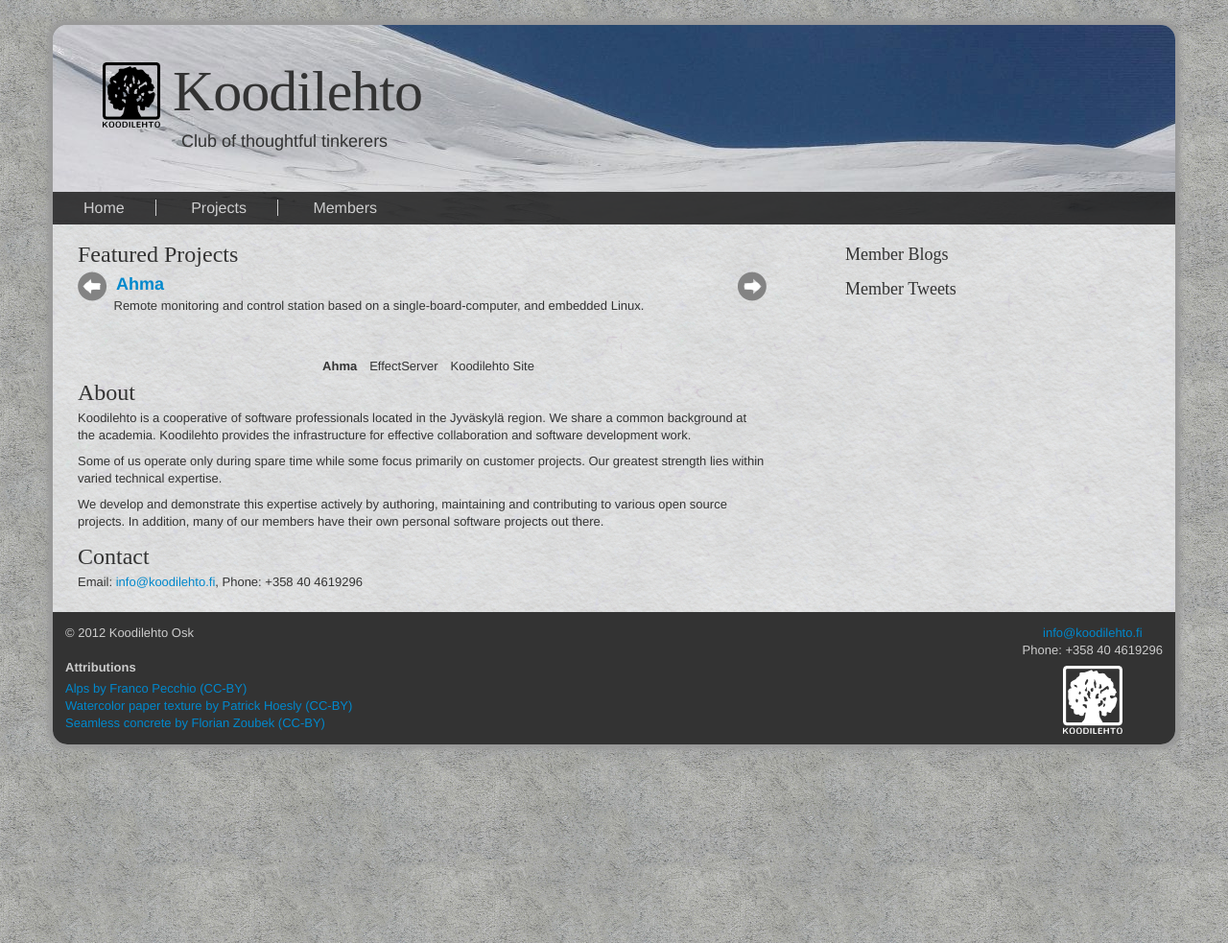
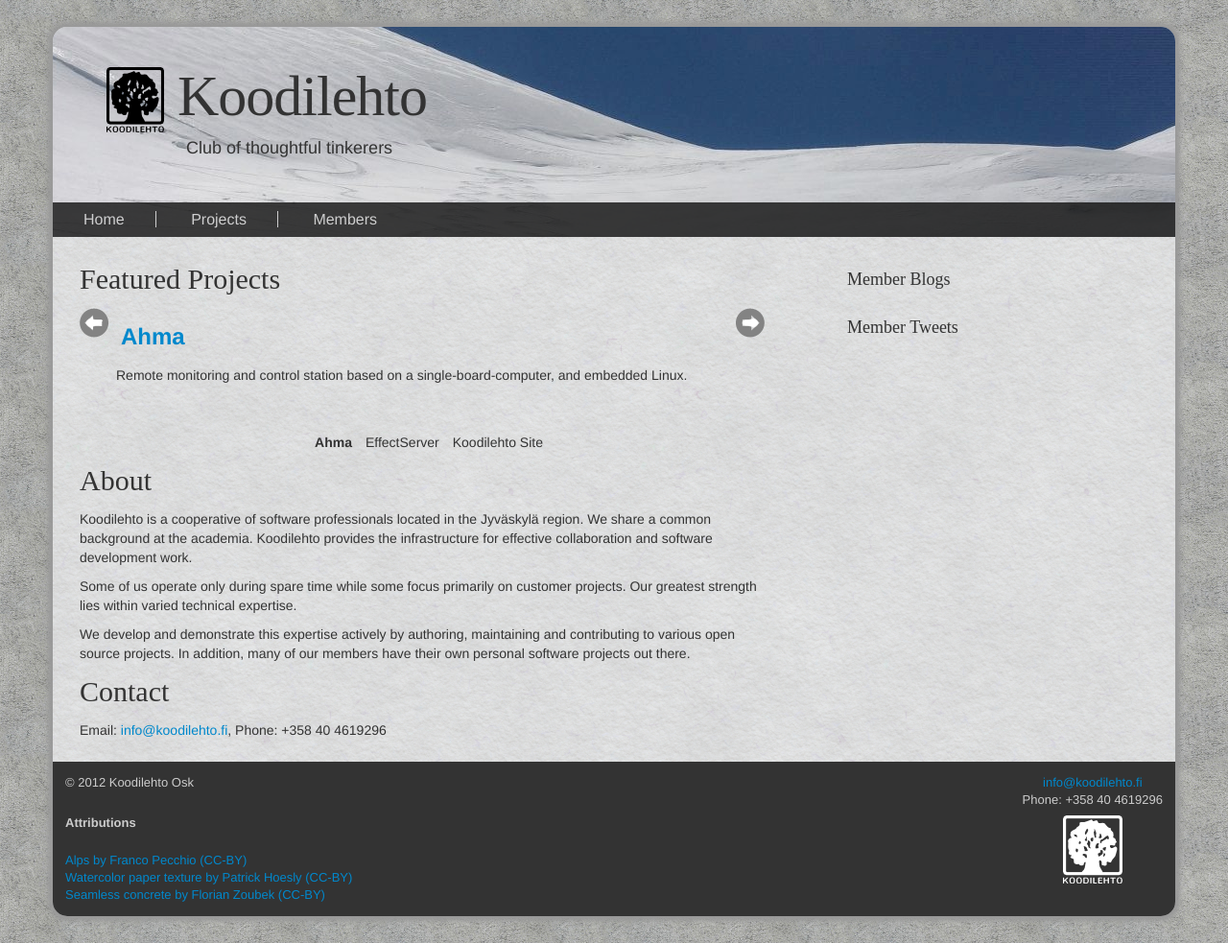
Before and after one commit to koodilehto/koodilehto-site, a Jekyll site: the page built from index.html, in a window 1280 px wide. Shown: the whole page at 96% size. Built offline with Jekyll 4.4.1, drawn with Linux system fonts in a browser that asks for light colours; some web fonts are replaced.

Commit message:
Update to Bootstrap 2.1

```diff
--- a/_layouts/layout.html
+++ b/_layouts/layout.html
@@ -47,7 +47,7 @@
         {{ content }}
         <footer>
             <div>
-                <span>&copy; {{ 'now' | date: "%Y" }} {{ site.copyright }}</span>
+                <span>&copy; {{ site.time | date: "%Y" }} {{ site.copyright }}</span>
 		<span class="contact">
 		<a href="mailto:{{ site.email }}">{{ site.email }}</a><br />
 		Phone: {{ site.phone }}<br />
--- a/css/base.css
+++ b/css/base.css
@@ -204,3 +204,7 @@
     width: 26px;
     height: 26px;
 }
+
+.hero-unit h1 {
+    margin-top: 0;
+}
```
Also changed, not shown: css/bootstrap.min.css, index.html (line endings or trailing spaces).
